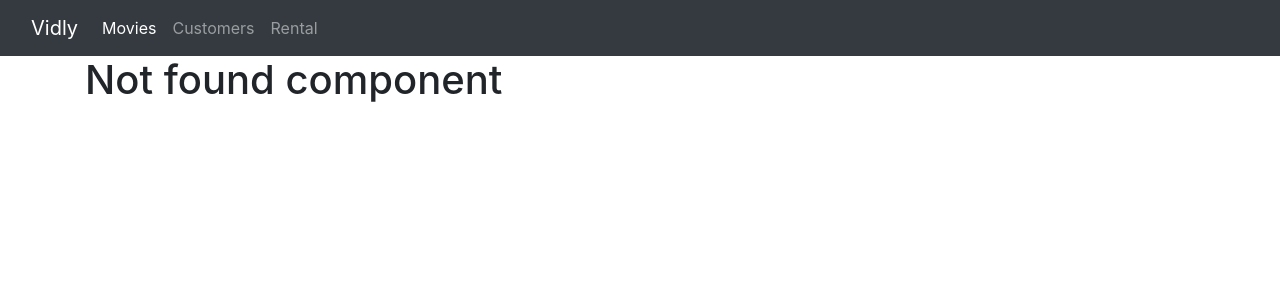
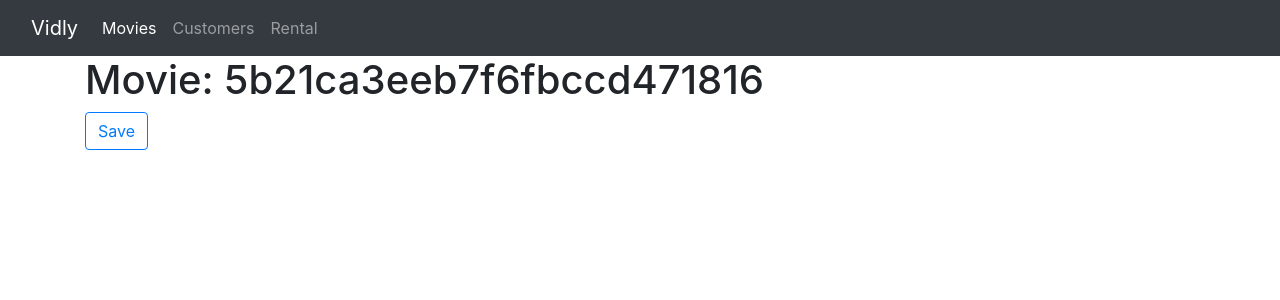
Before and after one commit to MahmoudAli9316/vidly, a React (Create React App) app: page /MovieDetails/5b21ca3eeb7f6fbccd471816 in a window 1280 px wide. Before the commit this address led to /not-Found. Shown: the top 300 px of the page. Built offline with nearby package versions, Linux system fonts and the light colour scheme.

Commit message:
Adding movie details

```diff
--- a/src/App.js
+++ b/src/App.js
@@ -5,6 +5,7 @@ import NavBar from "./components/navBar";
 import Customers from "./components/customers";
 import Rental from "./components/rental";
 import NotFound from "./components/notFound";
+import MovieDetails from "./components/movieDetails";
 
 function App() {
   return (
@@ -15,7 +16,8 @@ function App() {
           <Route path="/Customers" component={Customers} />
           <Route path="/Rental" component={Rental} />
           <Route path="/not-Found" component={NotFound} />
-          <Route path="/Movies" exact component={Movies} />
+          <Route path="/Movies" component={Movies} />
+          <Route path="/MovieDetails/:_id" component={MovieDetails} />
           <Redirect to="/not-Found" />
           <Redirect from="/" to="/Movies" />
         </Switch>
--- /dev/null
+++ b/src/components/movieDetails.jsx
@@ -0,0 +1,16 @@
+import React, { Component } from "react";
+
+class MovieDetails extends Component {
+  render() {
+    return (
+      <div>
+        <h1>Movie: {this.props.match.params._id}</h1>
+        <button type="button" class="btn btn-outline-primary">
+          Save
+        </button>
+      </div>
+    );
+  }
+}
+
+export default MovieDetails;
--- a/src/components/moviesTable.jsx
+++ b/src/components/moviesTable.jsx
@@ -1,29 +1,26 @@
 import React, { Component } from "react";
+import { Link } from "react-router-dom";
 import Like from "../common/like";
 import Table from "../common/table";
 
 class MoviesTable extends Component {
   columns = [
-    { path: "title", label: "Title" },
+    {
+      path: "title",
+      label: "Title",
+      content: movie => <Link to={`/MovieDetails/${movie._id}`}>{movie.title}</Link>,
+    },
     { path: "genre.name", label: "Genre" },
     { path: "numberInStock", label: "Stock" },
     { path: "dailyRentalRate", label: "Rate" },
     {
       key: "like",
-      content: (movie) => (
-        <Like
-          onLiked={() => this.props.onLikeMovie(movie)}
-          liked={movie.like}
-        />
-      ),
+      content: movie => <Like onLiked={() => this.props.onLikeMovie(movie)} liked={movie.like} />,
     },
     {
       key: "delete",
-      content: (movie) => (
-        <button
-          onClick={() => this.props.onDeleteMovie(movie)}
-          className="btn btn-danger btn-sm"
-        >
+      content: movie => (
+        <button onClick={() => this.props.onDeleteMovie(movie)} className="btn btn-danger btn-sm">
           Delete
         </button>
       ),
@@ -31,14 +28,7 @@ class MoviesTable extends Component {
   ];
   render() {
     const { movies, onSort, sortColumn } = this.props;
-    return (
-      <Table
-        data={movies}
-        columns={this.columns}
-        sortColumn={sortColumn}
-        onSort={onSort}
-      />
-    );
+    return <Table data={movies} columns={this.columns} sortColumn={sortColumn} onSort={onSort} />;
   }
 }
 
--- a/src/components/navBar.jsx
+++ b/src/components/navBar.jsx
@@ -6,7 +6,7 @@ class NavBar extends Component {
     return (
       <nav className="navbar navbar-expand-lg navbar-dark bg-dark">
         <div className="container-fluid">
-          <Link className="navbar-brand" to="/">
+          <Link className="navbar-brand" to="/Movies">
             Vidly
           </Link>
           <div className="collapse navbar-collapse" id="navbarColor01">
```
